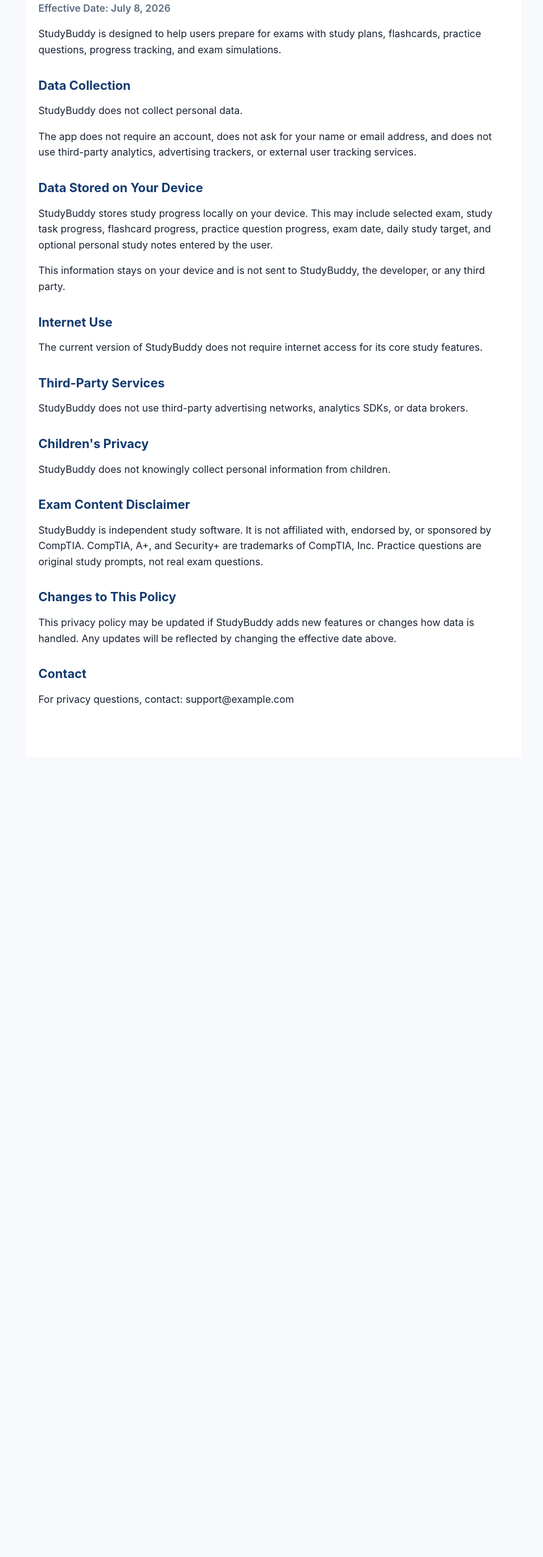
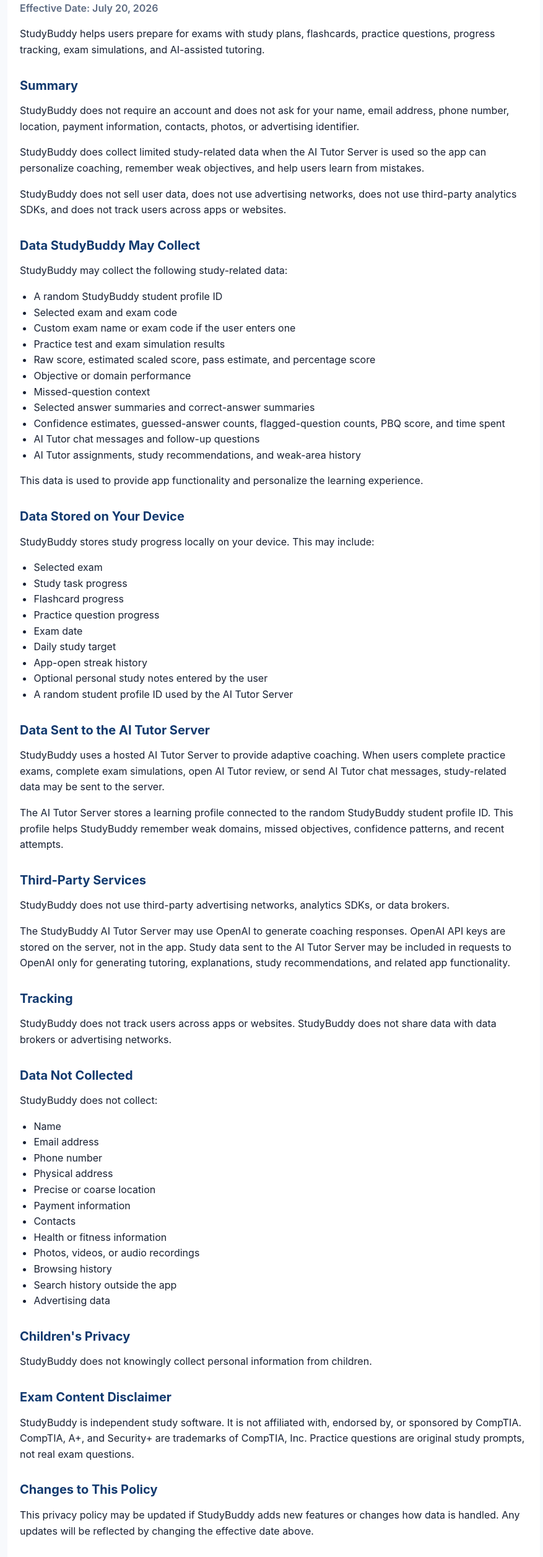
Before and after one commit to SmokeyS30/StudyBuddy, a plain HTML site: page PrivacyPolicy.html in a window 1280 px wide. Shown: the part 115-2627 px from the top of the page at 62% size, without its empty margins (198-1075 px from the left). Before the commit the page ends 1336 px from the top, so only its background shows below. Drawn offline with Linux system fonts and the light colour scheme.

Commit message:
Update privacy policy contact information

```diff
--- a/PrivacyPolicy.html
+++ b/PrivacyPolicy.html
@@ -13,7 +13,7 @@
       background: #f7f9fc;
     }
     main {
-      max-width: 760px;
+      max-width: 820px;
       margin: 0 auto;
       padding: 40px 20px 64px;
       background: #ffffff;
@@ -35,28 +35,81 @@
       color: #5d6b82;
       font-weight: 600;
     }
+    ul {
+      padding-left: 1.4rem;
+    }
   </style>
 </head>
 <body>
   <main>
     <h1>StudyBuddy Privacy Policy</h1>
-    <p class="date">Effective Date: July 8, 2026</p>
+    <p class="date">Effective Date: July 20, 2026</p>
 
-    <p>StudyBuddy is designed to help users prepare for exams with study plans, flashcards, practice questions, progress tracking, and exam simulations.</p>
+    <p>StudyBuddy helps users prepare for exams with study plans, flashcards, practice questions, progress tracking, exam simulations, and AI-assisted tutoring.</p>
 
-    <h2>Data Collection</h2>
-    <p>StudyBuddy does not collect personal data.</p>
-    <p>The app does not require an account, does not ask for your name or email address, and does not use third-party analytics, advertising trackers, or external user tracking services.</p>
+    <h2>Summary</h2>
+    <p>StudyBuddy does not require an account and does not ask for your name, email address, phone number, location, payment information, contacts, photos, or advertising identifier.</p>
+    <p>StudyBuddy does collect limited study-related data when the AI Tutor Server is used so the app can personalize coaching, remember weak objectives, and help users learn from mistakes.</p>
+    <p>StudyBuddy does not sell user data, does not use advertising networks, does not use third-party analytics SDKs, and does not track users across apps or websites.</p>
+
+    <h2>Data StudyBuddy May Collect</h2>
+    <p>StudyBuddy may collect the following study-related data:</p>
+    <ul>
+      <li>A random StudyBuddy student profile ID</li>
+      <li>Selected exam and exam code</li>
+      <li>Custom exam name or exam code if the user enters one</li>
+      <li>Practice test and exam simulation results</li>
+      <li>Raw score, estimated scaled score, pass estimate, and percentage score</li>
+      <li>Objective or domain performance</li>
+      <li>Missed-question context</li>
+      <li>Selected answer summaries and correct-answer summaries</li>
+      <li>Confidence estimates, guessed-answer counts, flagged-question counts, PBQ score, and time spent</li>
+      <li>AI Tutor chat messages and follow-up questions</li>
+      <li>AI Tutor assignments, study recommendations, and weak-area history</li>
+    </ul>
+    <p>This data is used to provide app functionality and personalize the learning experience.</p>
 
     <h2>Data Stored on Your Device</h2>
-    <p>StudyBuddy stores study progress locally on your device. This may include selected exam, study task progress, flashcard progress, practice question progress, exam date, daily study target, and optional personal study notes entered by the user.</p>
-    <p>This information stays on your device and is not sent to StudyBuddy, the developer, or any third party.</p>
+    <p>StudyBuddy stores study progress locally on your device. This may include:</p>
+    <ul>
+      <li>Selected exam</li>
+      <li>Study task progress</li>
+      <li>Flashcard progress</li>
+      <li>Practice question progress</li>
+      <li>Exam date</li>
+      <li>Daily study target</li>
+      <li>App-open streak history</li>
+      <li>Optional personal study notes entered by the user</li>
+      <li>A random student profile ID used by the AI Tutor Server</li>
+    </ul>
 
-    <h2>Internet Use</h2>
-    <p>The current version of StudyBuddy does not require internet access for its core study features.</p>
+    <h2>Data Sent to the AI Tutor Server</h2>
+    <p>StudyBuddy uses a hosted AI Tutor Server to provide adaptive coaching. When users complete practice exams, complete exam simulations, open AI Tutor review, or send AI Tutor chat messages, study-related data may be sent to the server.</p>
+    <p>The AI Tutor Server stores a learning profile connected to the random StudyBuddy student profile ID. This profile helps StudyBuddy remember weak domains, missed objectives, confidence patterns, and recent attempts.</p>
 
     <h2>Third-Party Services</h2>
     <p>StudyBuddy does not use third-party advertising networks, analytics SDKs, or data brokers.</p>
+    <p>The StudyBuddy AI Tutor Server may use OpenAI to generate coaching responses. OpenAI API keys are stored on the server, not in the app. Study data sent to the AI Tutor Server may be included in requests to OpenAI only for generating tutoring, explanations, study recommendations, and related app functionality.</p>
+
+    <h2>Tracking</h2>
+    <p>StudyBuddy does not track users across apps or websites. StudyBuddy does not share data with data brokers or advertising networks.</p>
+
+    <h2>Data Not Collected</h2>
+    <p>StudyBuddy does not collect:</p>
+    <ul>
+      <li>Name</li>
+      <li>Email address</li>
+      <li>Phone number</li>
+      <li>Physical address</li>
+      <li>Precise or coarse location</li>
+      <li>Payment information</li>
+      <li>Contacts</li>
+      <li>Health or fitness information</li>
+      <li>Photos, videos, or audio recordings</li>
+      <li>Browsing history</li>
+      <li>Search history outside the app</li>
+      <li>Advertising data</li>
+    </ul>
 
     <h2>Children's Privacy</h2>
     <p>StudyBuddy does not knowingly collect personal information from children.</p>
@@ -68,7 +121,7 @@
     <p>This privacy policy may be updated if StudyBuddy adds new features or changes how data is handled. Any updates will be reflected by changing the effective date above.</p>
 
     <h2>Contact</h2>
-    <p>For privacy questions, contact: support@example.com</p>
+    <p>For privacy questions, contact: edwardbloomfield@mac.com</p>
   </main>
 </body>
 </html>
```
Also changed, not shown: PrivacyPolicy.md (+55 -10 lines).
